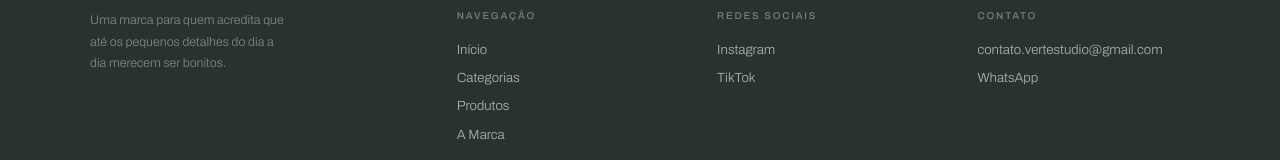
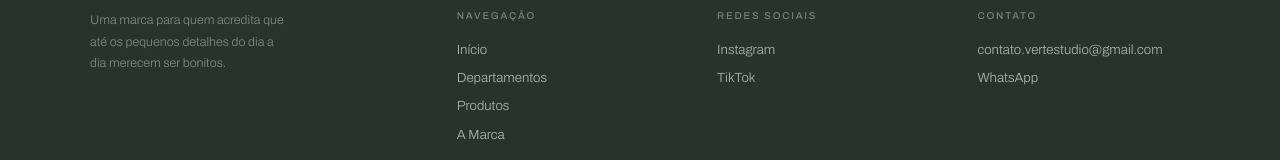
Before and after one commit to vertestudio/LP-Verte, a React (Vite) app: page / in a window 1280 px wide. Shown: the part 5281-5441 px from the top of the page. Built offline with nearby package versions, Linux system fonts and the light colour scheme.

Commit message:
fix llink

```diff
--- a/src/components/BannerMeio/BannerMeio.tsx
+++ b/src/components/BannerMeio/BannerMeio.tsx
@@ -12,7 +12,7 @@ export default function BannerMeio() {
                     Peças funcionais e decorativas, impressas em 3D com materiais sustentáveis.<br />
                     Feitas com cuidado, pensadas para transformar.
                 </p>
-                <a href="#categorias" className="btn-outline-white">Conheça as Coleções</a>
+                <a href="#departamentos" className="btn-outline-white">Conheça as Coleções</a>
             </div>
         </div>
     )
--- a/src/components/Footer/Footer.tsx
+++ b/src/components/Footer/Footer.tsx
@@ -4,7 +4,7 @@ import './Footer.css'
 
 const nav = [
     { label: 'Início', href: '/#inicio' },
-    { label: 'Categorias', href: '/#categorias' },
+    { label: 'Departamentos', href: '/#departamentos' },
     { label: 'Produtos', href: '/#produtos' },
     { label: 'A Marca', href: '/marca' },
 ]
--- a/src/pages/Departamento/Departamento.tsx
+++ b/src/pages/Departamento/Departamento.tsx
@@ -75,7 +75,7 @@ export default function Departamento() {
 
             {/* ── Voltar ── */}
             <div className="depto-voltar">
-                <Link to="/#categorias" className="btn-outline-dark">← Ver todas as categorias</Link>
+                <Link to="/#departamentos" className="btn-outline-dark">← Ver todas os Departamentos</Link>
             </div>
 
             <Footer />
```
